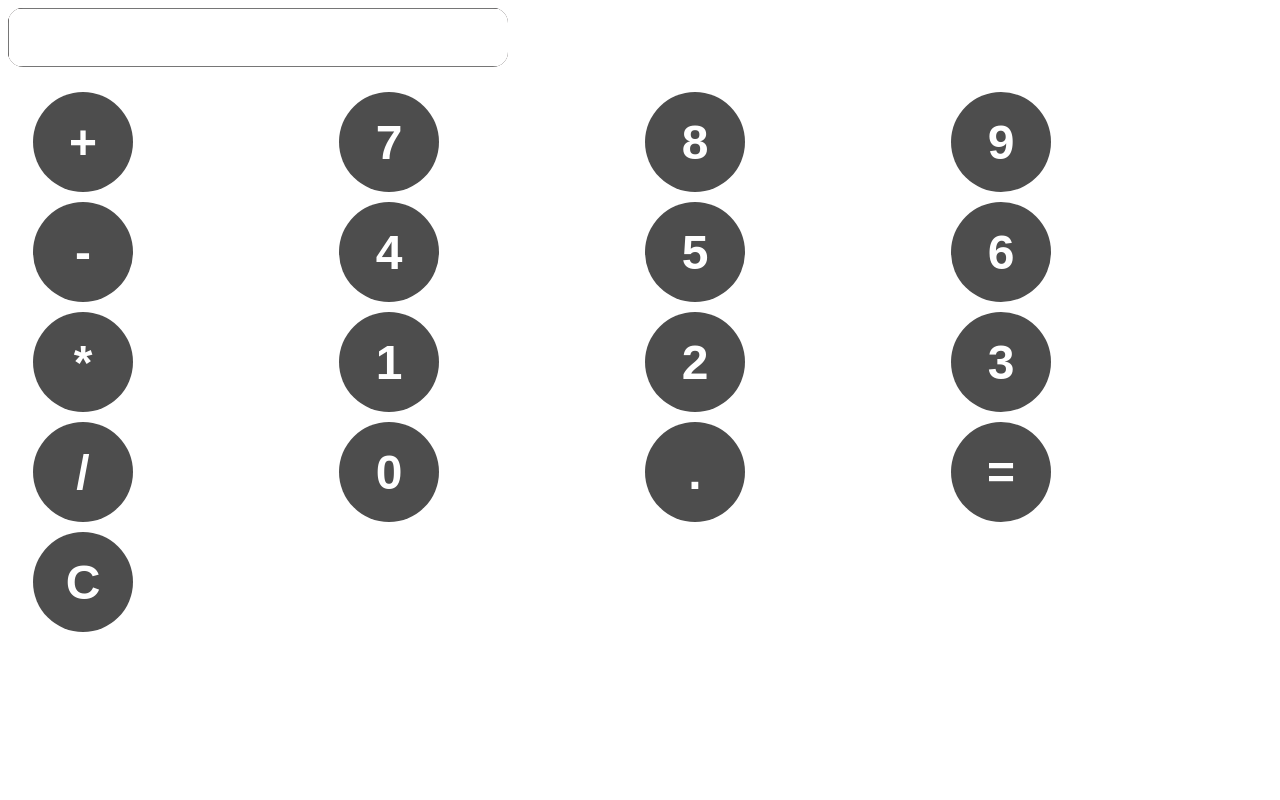
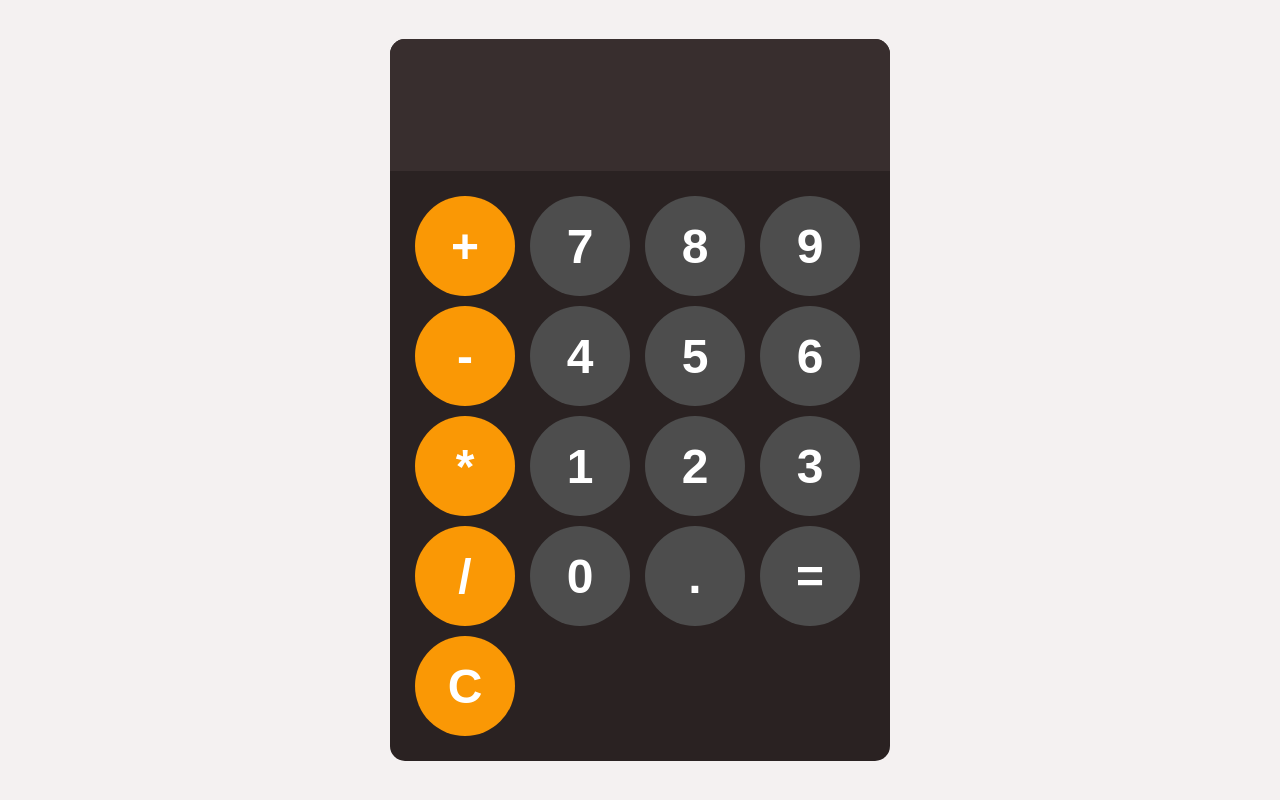
Before and after one commit to Chideradominic/Calculator, a plain HTML site: page index.html in a window 1280 px wide. Drawn offline with Linux system fonts and the light colour scheme.

Commit message:
Scripting the calculator

```diff
--- a/index.html
+++ b/index.html
@@ -9,26 +9,27 @@
 </head>
 <body>
   <div id="container">
-    <input id="display" readonly></div>
+    <input id="display" readonly>
     <div id="keys">
-      <button onclick="appendtoDisplay('+')">+</button>
+      <button onclick="appendtoDisplay('+')" class="operator-btn">+</button>
       <button onclick="appendtoDisplay('7')">7</button>
       <button onclick="appendtoDisplay('8')">8</button>
       <button onclick="appendtoDisplay('9')">9</button>
-      <button onclick="appendtoDisplay('-')">-</button>
+      <button onclick="appendtoDisplay('-')" class="operator-btn">-</button>
       <button onclick="appendtoDisplay('4')">4</button>
       <button onclick="appendtoDisplay('5')">5</button>
       <button onclick="appendtoDisplay('6')">6</button>
-      <button onclick="appendtoDisplay('*')">*</button>
+      <button onclick="appendtoDisplay('*')" class="operator-btn">*</button>
       <button onclick="appendtoDisplay('1')">1</button>
       <button onclick="appendtoDisplay('2')">2</button>
       <button onclick="appendtoDisplay('3')">3</button>
-      <button onclick="appendtoDisplay('4')">/</button>
+      <button onclick="appendtoDisplay('/')"class="operator-btn">/</button>
       <button onclick="appendtoDisplay('0')">0</button>
       <button onclick="appendtoDisplay('.')">.</button>
       <button onclick="calculate()">=</button>
-      <button onclick="clearDisplay()">C</button>
+      <button onclick="clearDisplay()"class="operator-btn">C</button>
     </div>
+  </div>
 
   </div>
 </body>
--- a/script.js
+++ b/script.js
@@ -0,0 +1,14 @@
+//get display
+const display= document.getElementById("#display");
+//append display function
+function appendToDisplay(input){
+
+}
+//clear display function
+function clearDisplay(){
+
+}
+//calculate
+function calculate(){
+
+}
--- a/stylesheet.css
+++ b/stylesheet.css
@@ -1,3 +1,11 @@
+body{
+  margin:0;
+  display: flex;
+  justify-content: center;
+  align-items: center;
+  height: 100vh;
+  background-color: hsl(0, 10%, 95%);
+}
 #container{
   font-family: arial, sans-serif;
   background-color: hsl(0, 10%, 15%);
@@ -7,7 +15,11 @@
 }
 #display{
   width: 100%;
-  padding: 20px
+  padding: 20px;
+  font-size: 5rem;
+  text-align: left;
+  border: none;
+  background-color: hsl(0, 10%, 20%);
 
 }
 #keys {
@@ -27,3 +39,18 @@ button{
   font-weight: bold;
   cursor: pointer;
 }
+button:hover{
+  background-color: hsl(0, 10%, 40%);
+}
+button:active{
+  background-color: hsl(0, 10%, 70%);
+}
+.operator-btn{
+  background-color: hsl(36, 96%, 50%);
+}
+.operator-btn:hover{
+  background-color:hsl(36, 96%, 65%) ;
+}
+.operator-btn:active{
+  background-color:hsl(36, 96%, 90%) ;
+}
```
